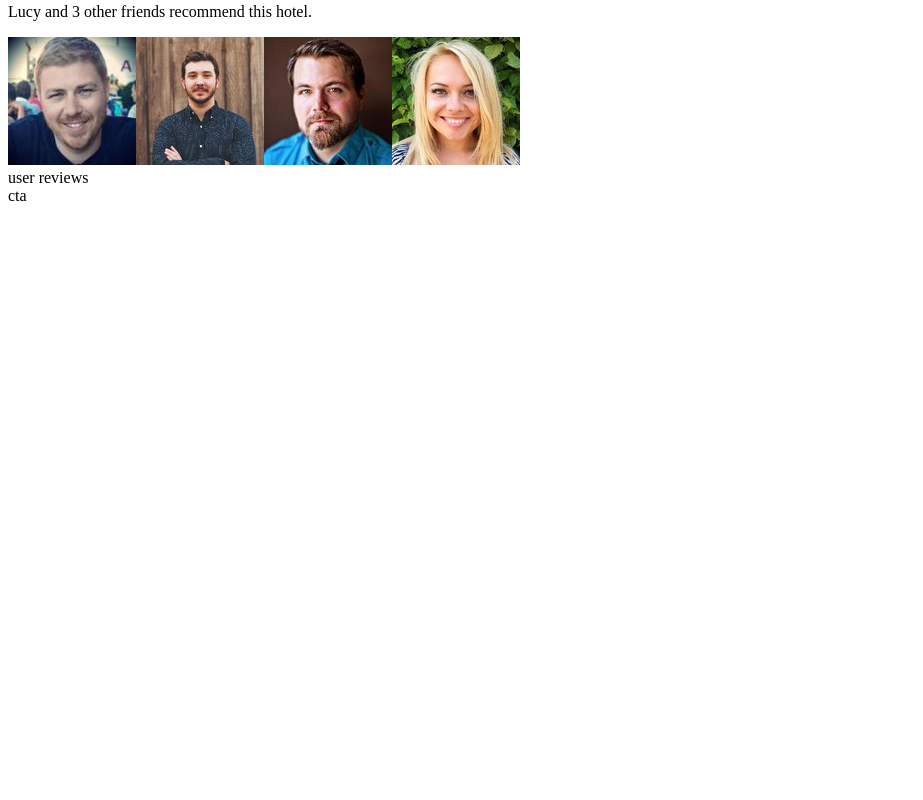
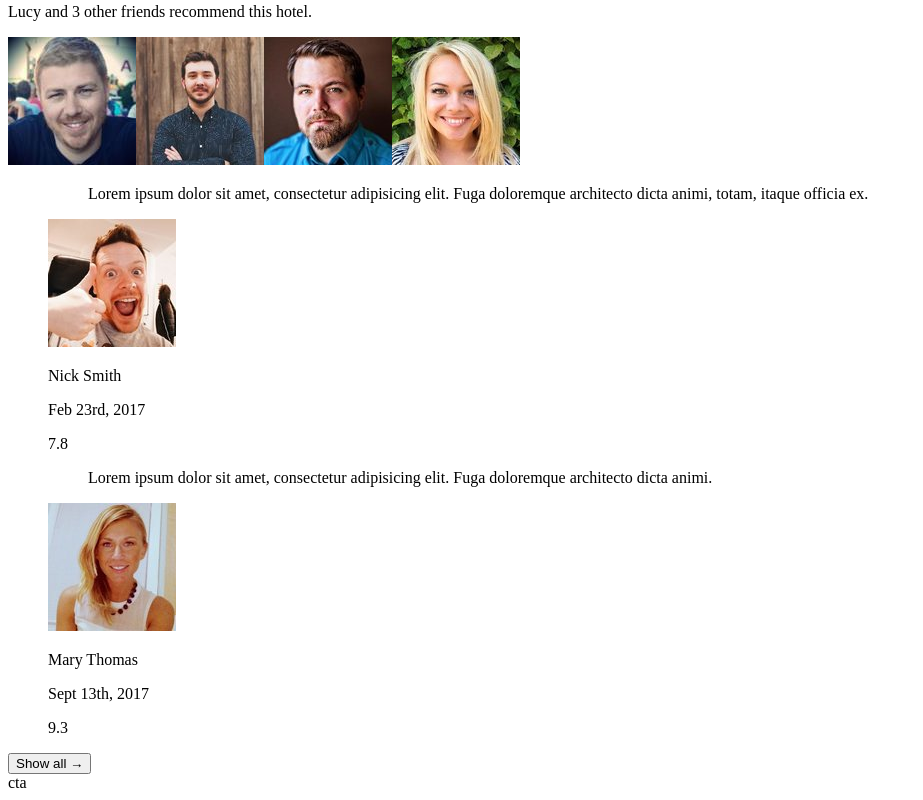
Before and after one commit to ecreyes/trillo-react, a React (Create React App) app: page / in a window 1280 px wide. Shown: the part 3873-4673 px from the top of the page, without its empty margins (0-923 px from the left). Before the commit the page ends 4086 px from the top, so only its background shows below. Built offline with nearby package versions, Linux system fonts and the light colour scheme; the HTML template or start-up script is replaced by a standard one.

Commit message:
user(component): user reviews component implemented

```diff
--- a/src/assets/styles/components/_description.scss
+++ b/src/assets/styles/components/_description.scss
@@ -4,11 +4,6 @@
     padding: 3rem;
     flex: 0 0 60%;
     margin-right: 4.5rem;
-}
-
-.user-reviews {
-    background-color: var(--color-white);
-    flex: 1;
 }
 
 .paragraph {
@@ -55,14 +50,24 @@
     }
 
     &__photo {
+        position: relative;
+        z-index: 10;
         box-sizing: content-box;
         height: 4rem;
         width: 4rem;
         border-radius: 50%;
         border: 0.3rem solid var(--color-white);
+        transition: all 0.2s ease-in;
 
         &:not(:last-child){
             margin-right: -1.6rem;
         }
+
+        &:hover {
+            transform: scale(1.6) translateY(-2rem);
+            border-color: var(--color-primary);
+            border-radius: 50%;
+            z-index: 20;
+        }
     }
 }
--- a/src/assets/styles/components/_hotel.scss
+++ b/src/assets/styles/components/_hotel.scss
@@ -1,14 +1,63 @@
 .hotel-view {
     flex: 1;
-    background-color: var(--color-white);
     // TESTING
     min-height: 80rem;
 }
 
 .detail {
-    background-color: var(--color-grey-light-1);
     font-size: 1.4rem;
     display:flex;
     padding: 4.5rem;
     border-bottom: var(--line);
 }
+
+.user-reviews {
+    flex: 1;
+    display: flex;
+    flex-direction: column;
+    justify-content: space-between;
+    align-items: center;
+}
+
+.review {
+    background-color: var(--color-white);
+    padding: 3rem;
+    margin-bottom: 4rem;
+    &__text {
+        margin-bottom: 2rem;
+    }
+
+    &__user {
+        display: flex;
+        align-items: center;
+    }
+
+    &__photo {
+        height: 4.5rem;
+        width: 4.5rem;
+        border-radius: 50%;
+        margin-right: 1.6rem;
+    }
+
+    &__user-box {
+        margin-right: auto;
+    }
+
+    &__user-name {
+        font-size: 1.1rem;
+        font-weight: 600;
+        color: var(--color-grey-dark-2);
+        text-transform: uppercase;
+        margin-bottom: 0.6rem;
+    }
+
+    &__user-date {
+        font-size: 1rem;
+    }
+
+    &__rating {
+        color: var(--color-primary);
+        font-size: 2rem;
+        font-weight: 300;
+    }
+}
--- a/src/assets/styles/components/_overview.scss
+++ b/src/assets/styles/components/_overview.scss
@@ -2,7 +2,7 @@
     display: flex;
     align-items: center;
     border-bottom: var(--line);
-
+    background-color: var(--color-white);
 
     &__heading {
         padding: 1.5rem 3rem;
--- a/src/components/Hotel/Hotel.jsx
+++ b/src/components/Hotel/Hotel.jsx
@@ -1,4 +1,6 @@
 import React from 'react';
+import User1 from '../../assets/img/user-1.jpg';
+import User2 from '../../assets/img/user-2.jpg';
 import { Gallery, Overview, Description } from '../index';
 
 
@@ -9,7 +11,37 @@ export const Hotel = () => {
             <Overview />
             <div className='detail'>
                 <Description />
-                <div className='user-reviews'> user reviews</div>
+                <div className='user-reviews'>
+                    <figure className="review">
+                        <blockquote className="review__text">
+                            Lorem ipsum dolor sit amet, consectetur adipisicing elit. Fuga doloremque architecto dicta animi, totam, itaque officia ex.
+                        </blockquote>
+                        <figcaption className="review__user">
+                            <img src={User1} alt="User 1" className="review__photo" />
+                            <div className="review__user-box">
+                                <p className="review__user-name">Nick Smith</p>
+                                <p className="review__user-date">Feb 23rd, 2017</p>
+                            </div>
+                            <div className="review__rating">7.8</div>
+                        </figcaption>
+                    </figure>
+
+                    <figure className="review">
+                        <blockquote className="review__text">
+                            Lorem ipsum dolor sit amet, consectetur adipisicing elit. Fuga doloremque architecto dicta animi.
+                        </blockquote>
+                        <figcaption className="review__user">
+                            <img src={User2} alt="User 2" className="review__photo" />
+                            <div className="review__user-box">
+                                <p className="review__user-name">Mary Thomas</p>
+                                <p className="review__user-date">Sept 13th, 2017</p>
+                            </div>
+                            <div className="review__rating">9.3</div>
+                        </figcaption>
+                    </figure>
+
+                    <button className="btn-inline">Show all <span>&rarr;</span></button>
+                </div>
             </div>
             <div className='cta'>cta</div>
         </main>
```
